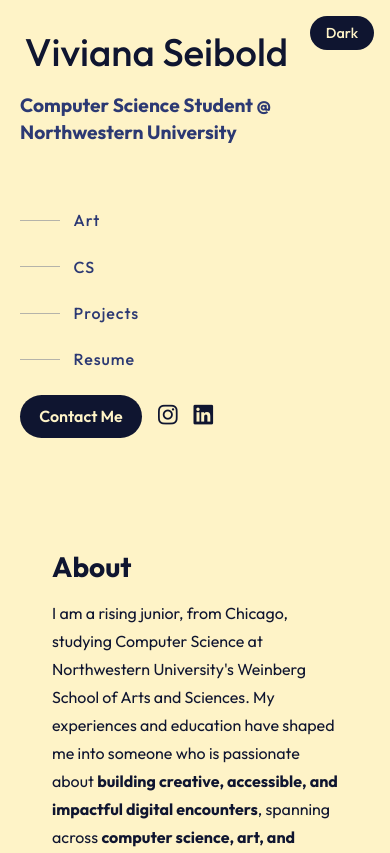
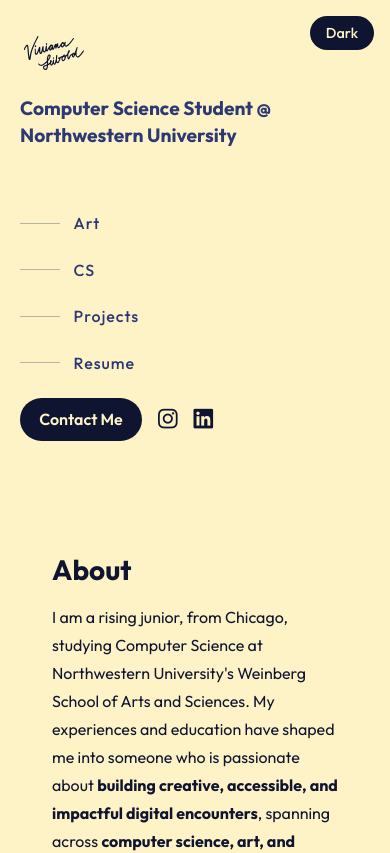
Before and after one commit to vivianaseibold/WebPortfolio, a React (Vite) app: page /projects in a window 390 px wide. Shown: the top 853 px of the page. Built offline with nearby package versions, Linux system fonts and the light colour scheme.

Commit message:
replaced header name with a signature logo that switches with the theme

```diff
--- a/src/components/Layout.jsx
+++ b/src/components/Layout.jsx
@@ -2,6 +2,7 @@ import { NavLink, Link, Outlet } from "react-router-dom";
 import ThemeToggle from "./ThemeToggle";
 import "./layout.css";
 import Footer from "./Footer.jsx";
+import SignatureLogo from "./SignatureLogo";
 
 export default function Layout() {
   return (
@@ -9,7 +10,14 @@ export default function Layout() {
       <aside className="sidebar">
         <div className="sidebar-top">
           <h1 className="home-title">
-            <Link to="/" className="home-title-link">Viviana Seibold</Link>
+            <Link
+              to="/"
+              className="home-title-link"
+              aria-label="Viviana Seibold — Home"
+            >
+              <SignatureLogo className="signature-logo" />
+              <span className="sr-only">Viviana Seibold</span>
+            </Link>
           </h1>
           <h2 className="home-subtitle">Computer Science Student @ Northwestern University</h2>
 
@@ -26,7 +34,7 @@ export default function Layout() {
         {/* contact button and socials media icons in bottom left*/}
         <div className="sidebar-bottom">
           <div className="contact-row">
-            <a className="contact-button" href="mailto: vivianaseibold2027@u.northwestern.edu">Contact Me</a>
+            <a className="contact-button" href="mailto: ivianaseibold2027@u.northwestern.edu">Contact Me</a>
             <div className="social-icons" aria-label="Social links">
               <a href="https://instagram.com/vivianaseiboldart" target="_blank" rel="noopener noreferrer" aria-label="Instagram">
                 <i className="fa-brands fa-instagram" aria-hidden="true"></i>
--- /dev/null
+++ b/src/components/SignatureLogo.jsx
@@ -0,0 +1,12 @@
+import signatureSvg from "../assets/SignatureLogo.svg?raw";
+
+export default function SignatureLogo({ className = "" }) {
+  return (
+    <span
+      className={className}
+      aria-hidden="true"
+      // Inline the SVG so it can inherit currentColor
+      dangerouslySetInnerHTML={{ __html: signatureSvg }}
+    />
+  );
+}
--- a/src/components/layout.css
+++ b/src/components/layout.css
@@ -32,18 +32,59 @@
   margin: 0 0 clamp(0.75rem, 2.5vh, 1.25rem);
   font-size: 3.2rem;
   font-weight: 800;
-  line-height: 1.05;
+  line-height: 1;
 }
 
 .home-title-link {
   color: var(--fg);
   text-decoration: none;
-  border-radius: .4rem;
-  padding: .1rem .3rem;
-  transition: background-color .2s, color .2s;
+
+  /* KEY: make the anchor wrap the SVG, not the h1 line box */
+  display: inline-flex;
+  align-items: center;
+  width: fit-content;
+
+  /* KEY: remove huge text line-box effects from the h1 */
+  line-height: 0;
+
+  background: transparent;
+  border: 0;
+  padding: 4px;              /* breathing room for ring */
+  border-radius: 14px;
+  cursor: pointer;
+
+  transition: box-shadow .2s, transform .12s;
 }
+
 .home-title-link:hover,
-.home-title-link:focus { background: var(--accent); color: var(--bg); }
+.home-title-link:focus-visible {
+  box-shadow:
+    0 15px 30px -20px color-mix(in srgb, currentColor 40%, transparent);
+}
+
+.home-title-link:active {
+  box-shadow:
+    0 10px 24px -18px color-mix(in srgb, currentColor 55%, transparent);
+}
+
+.signature-logo {
+  display: inline-block;
+  line-height: 0; /* avoids weird extra vertical space */
+}
+
+.signature-logo svg {
+  display: block;
+  height: 150px;   /* main size */
+  width: auto;
+  color: var(--fg); /* this drives currentColor */
+}
+
+/* Responsive tweak */
+@media (max-width: 600px) {
+  .signature-logo svg {
+    height: 34px;
+  }
+}
 
 /* formatting the subtitle */
 .home-subtitle {
@@ -51,6 +92,18 @@
   color: var(--muted);
   font-size: 1.2rem;
   line-height: 1.4;
+}
+
+.sr-only {
+  position: absolute;
+  width: 1px;
+  height: 1px;
+  padding: 0;
+  margin: -1px;
+  overflow: hidden;
+  clip: rect(0, 0, 0, 0);
+  white-space: nowrap;
+  border: 0;
 }
 
 /* navigation styling */
```
Also changed, not shown: src/assets/SignatureLogo.svg (added), 1 other file (tests, documents, lock files or other folders).
